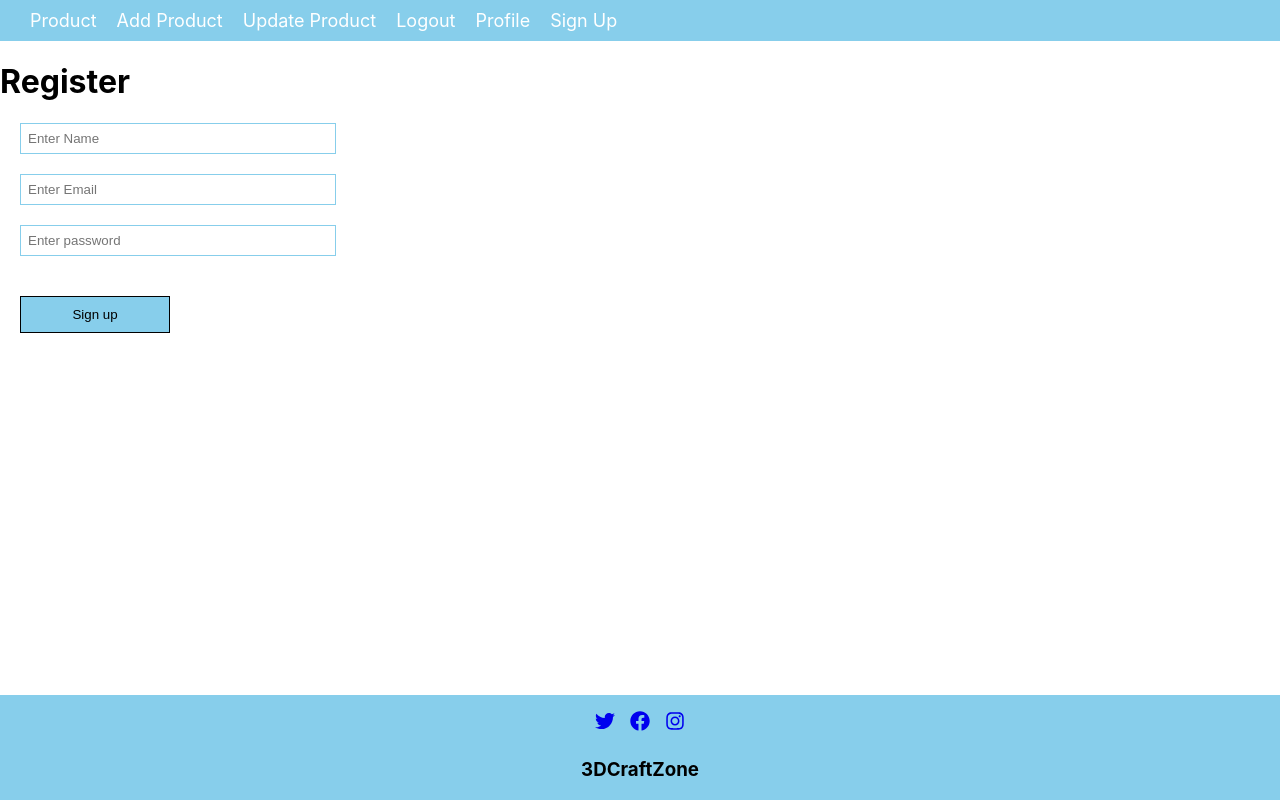
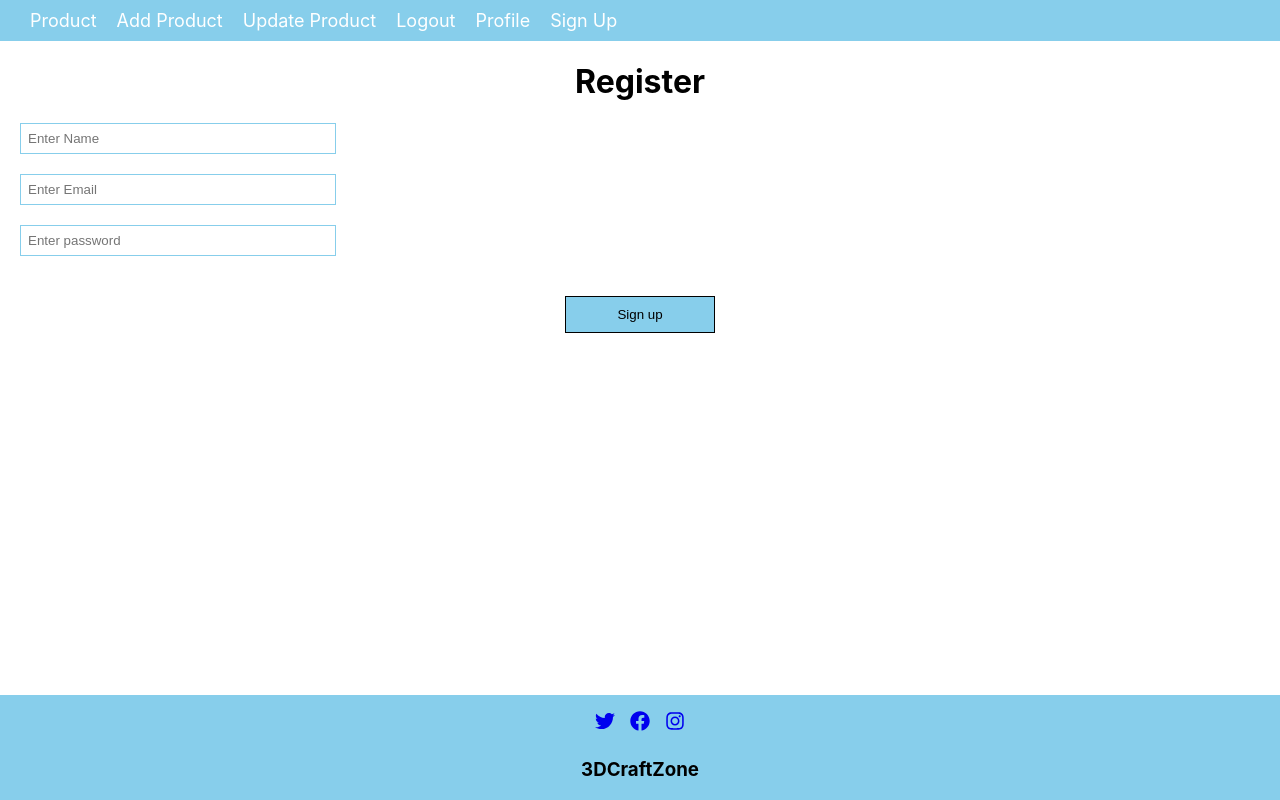
Before and after one commit to AwPlanet/3dProject, a React (Create React App) app in the folder front-end/: page /signup in a window 1280 px wide. Built offline with nearby package versions, Linux system fonts and the light colour scheme.

Commit message:
connect backend to api

```diff
--- a/front-end/src/App.css
+++ b/front-end/src/App.css
@@ -58,6 +58,7 @@
   color: #f39c12;
 }
 
+
 /* Responsive Styles */
 @media screen and (max-width: 768px) {
   .menu-icon {
@@ -95,9 +96,6 @@
 
 
 
-
-
-
 .footer{
   position: absolute;
   bottom: 0;
@@ -106,10 +104,14 @@
   text-align: center;
   }
 
+
+
+
 /* _____________________________________________________________ */
 /* Sign Up Component */
 .register{
-  /* margin: 30%; */
+  display: block;
+  text-align: center;
   }
 
 .inputBox{
@@ -119,23 +121,23 @@
   width: 300px;
   margin: 20px;
 }
-
 .appButton{
   margin: 20px;
   width: 150px;
   padding: 10px;
   background-color: skyblue;
   border: solid 1px;
-  cursor: pointer;
+  /* cursor: pointer; */
 }
+/* _____________________________________________________________ */
 
-/* _____________________________________________________________ */
+
+
 
 
 
 /* _____________________________________________________________ */
 /* Social Icon component */
-
 .social-icons {
   display: flex;
   flex-direction: row; /* Align icons in a row */
--- a/front-end/src/components/Signup.js
+++ b/front-end/src/components/Signup.js
@@ -5,8 +5,18 @@ const SignUp=()=>{
     const[name,setName] = useState("");
     const[email,setEmail] = useState("");
     const[password,setPassword] = useState("");
-    const collectData=()=>{
+
+    const collectData=async ()=>{
         console.warn(name,email,password);
+        let result = await fetch("http://localhost:5000/register",{
+           method: 'post',
+            body: JSON.stringify({name,email,password}),
+            header: {'Content-Type':'application/json'
+            }
+                }
+        )
+        result = result.json()
+        console.warn(result);
     }
 
     return(
```
